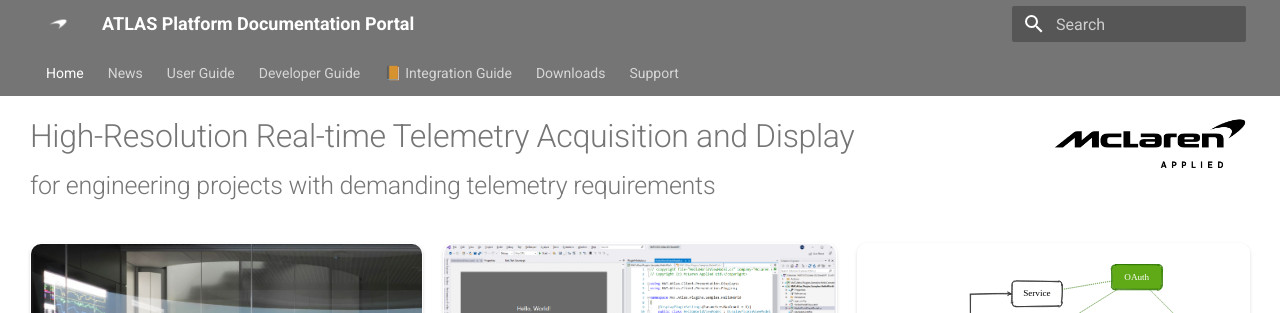
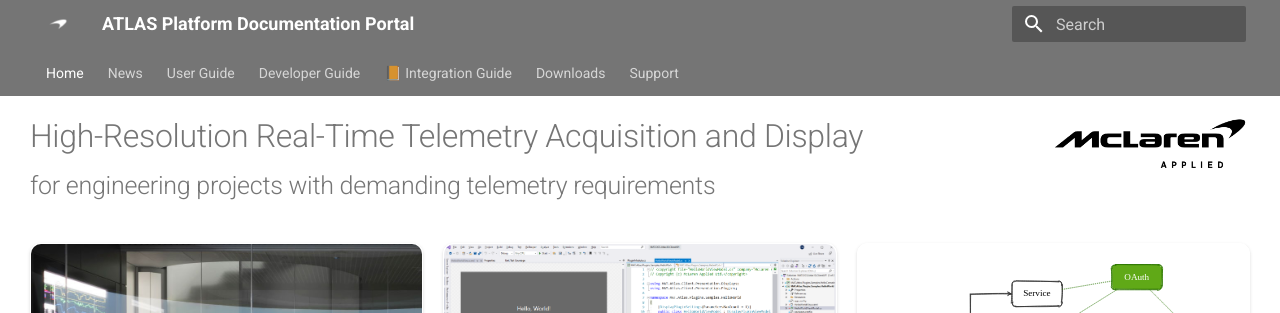
Before and after one commit to mat-docs/Portal.Site, an MkDocs documentation site: the page built from docs/index.md, in a window 1280 px wide and 1075 px high. Shown: the top 313 px of the window. Built offline with MkDocs 1.6.1 and Material for MkDocs 9.7.7, drawn with Linux system fonts in a browser that asks for light colours.

Commit message:
Single character fix (#3)

```diff
--- a/overrides/home.html
+++ b/overrides/home.html
@@ -142,7 +142,7 @@
 
         <div class="hero md-typeset">
             <img id="company-logo" src="assets/hero/applied-logo.png" alt="McLaren Applied Logo" draggable="false" />
-            <h1 style="margin-bottom: 0">High-Resolution Real-time Telemetry Acquisition and Display</h1>
+            <h1 style="margin-bottom: 0">High-Resolution Real-Time Telemetry Acquisition and Display</h1>
             <h2 role="doc-subtitle">for engineering projects with demanding telemetry requirements</h2>
         </div>
 
```
